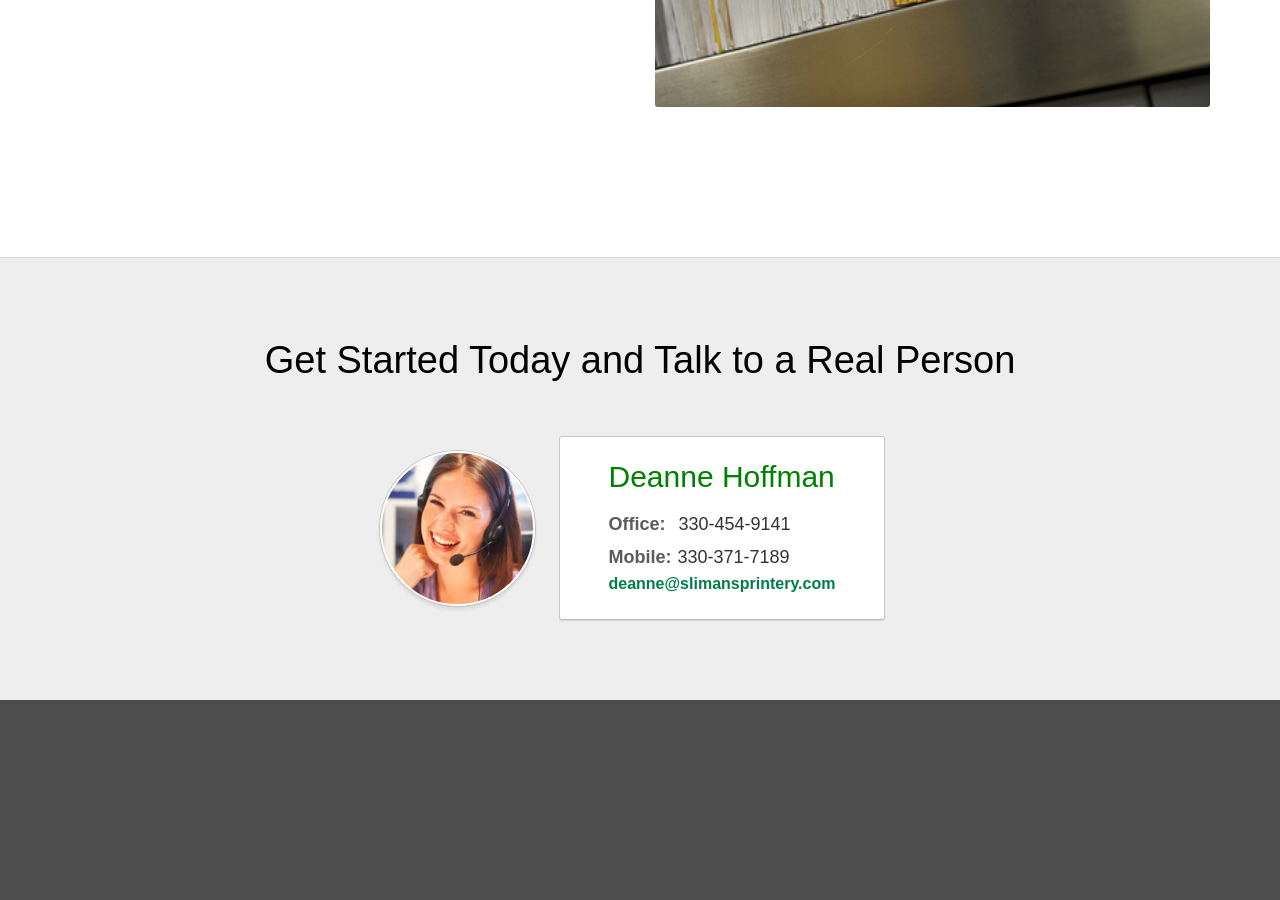
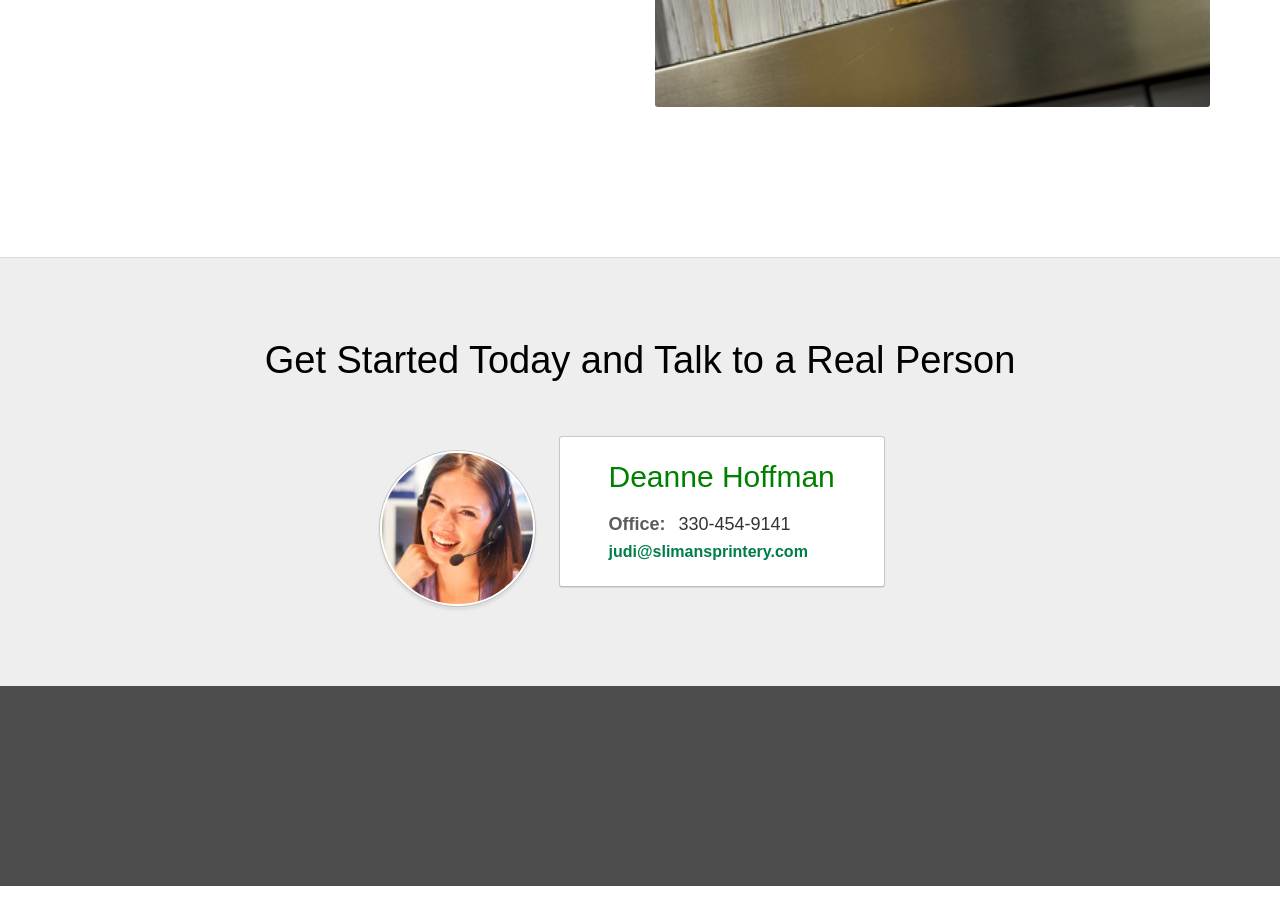
Before and after one commit to SlimansPrintery/slimansprintery.github.io, a Jekyll site: the page built from index.html, in a window 1280 px wide and 900 px high, scrolled down 3023 px. Built offline with Jekyll 4.4.1, drawn with Linux system fonts in a browser that asks for light colours.

Commit message:
update contact

```diff
--- a/index.html
+++ b/index.html
@@ -103,8 +103,7 @@ layout: default
       <div class="contact-card pull-left">
         <h4>Deanne Hoffman</h4>
         <div class="phone-number"><span style='margin-right:8px;'>Office: </span>330-454-9141</div>
-        <div class="phone-number"><span style='margin-right:6px;'>Mobile:</span>330-371-7189</div>
-        <a href="mailto:deanne@slimansprintery.com">deanne@slimansprintery.com</a>
+        <a href="mailto:judi@slimansprintery.com">judi@slimansprintery.com</a>
       </div>
     </div>
   </div>
```
